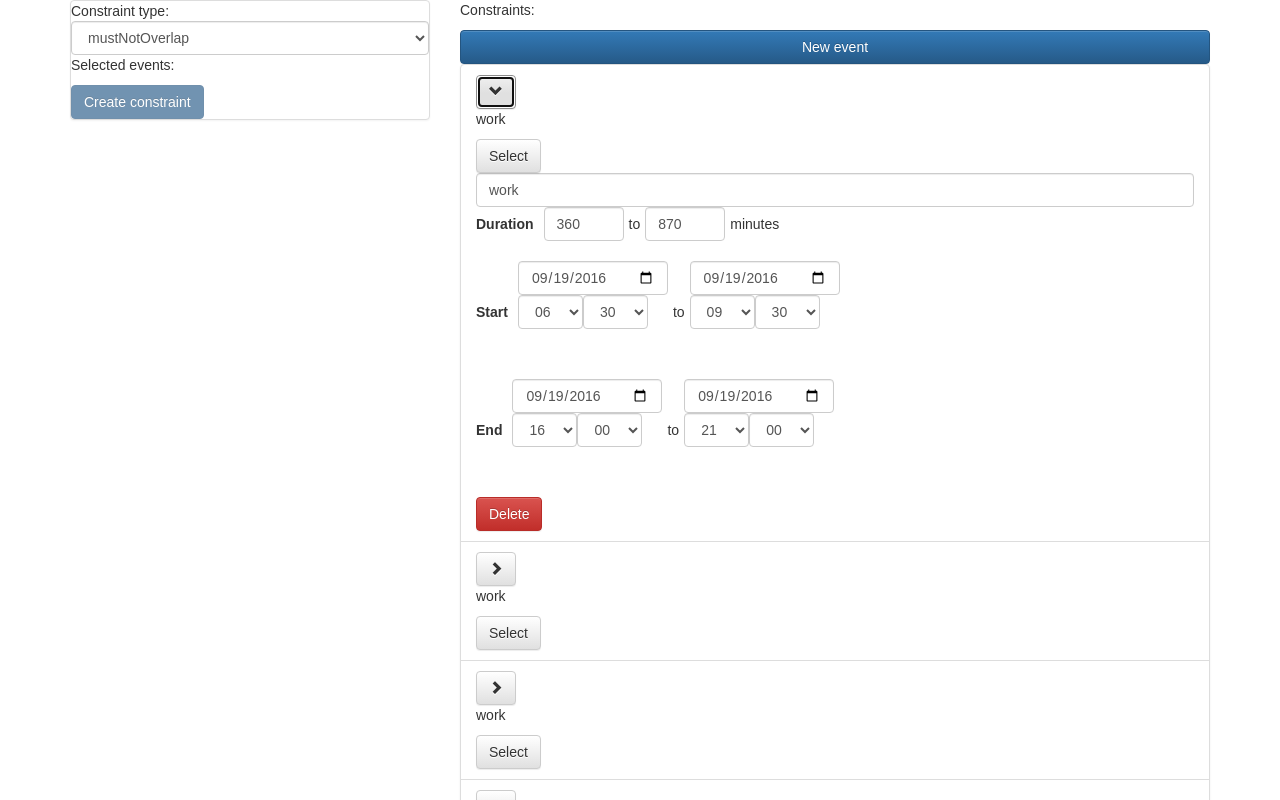
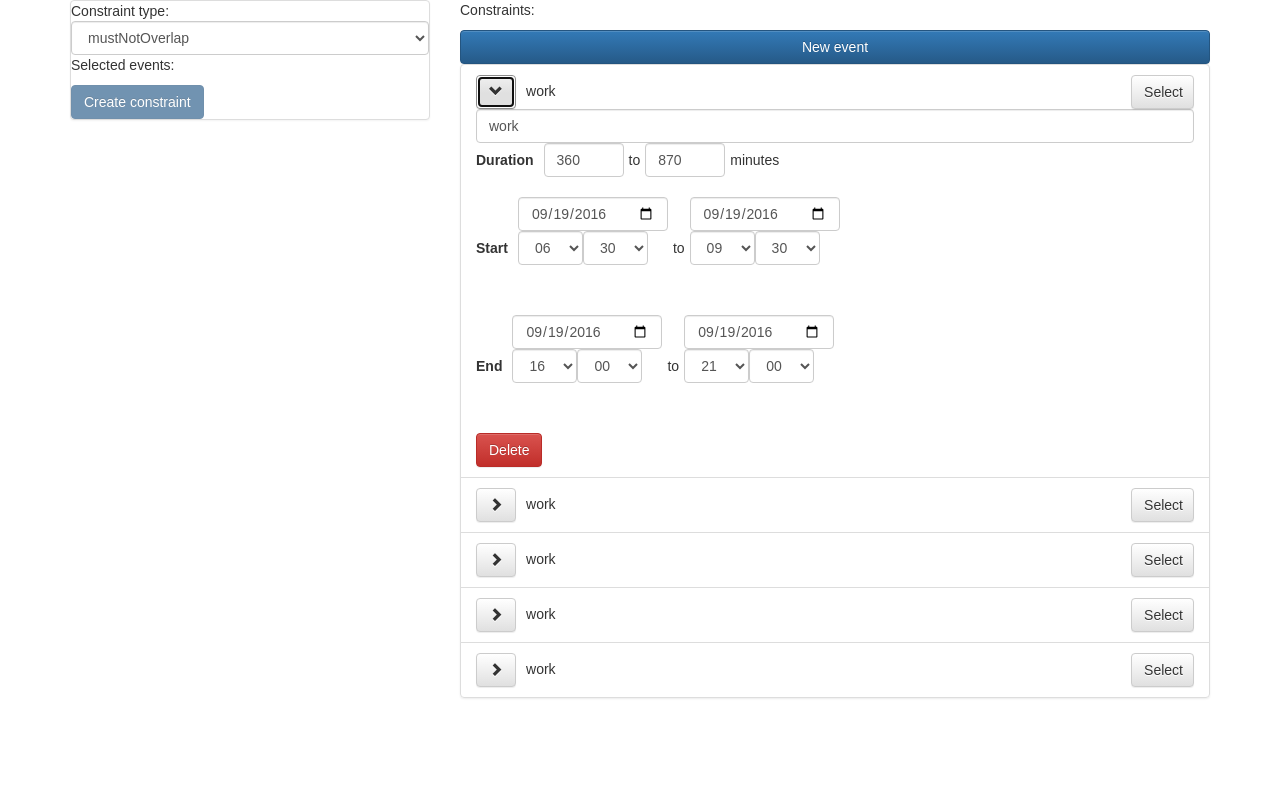
Before and after one commit to dp28/constrained-schedule, a React (Create React App) app: page / in a window 1280 px wide. Both pictures are taken after a click on the button 496 px from the left and 92 px from the top of the page. Shown: the top 800 px of the page. Built offline with nearby package versions, Linux system fonts and the light colour scheme.

Commit message:
Display unexpanded events on a single line

```diff
--- a/src/constrained-event/ConstrainedEvent.css
+++ b/src/constrained-event/ConstrainedEvent.css
@@ -7,3 +7,19 @@
   font-weight: normal;
   display: block;
 }
+
+.ConstrainedEvent-summary {
+  display: table;
+  width: 100%;
+}
+
+.ConstrainedEvent-summary button {
+  display: table-cell;
+  width: auto;
+  padding-right: 10px;
+}
+
+.ConstrainedEvent-summary p {
+  display: table-cell;
+  width: 100%;
+}
--- a/src/constrained-event/ConstrainedEvent.js
+++ b/src/constrained-event/ConstrainedEvent.js
@@ -1,61 +1,18 @@
 import React from 'react';
-import {Button} from 'react-bootstrap';
-import {connect} from 'react-redux';
 
-import TimeRange from '../time/TimeRange';
-import DurationRange from '../duration/DurationRange';
-import TextInput from '../text/TextInput';
-import {toggleEventSelected} from '../selected-events/SelectedEventActionCreators';
-import {deleteEvent} from './ConstrainedEventActionCreators';
 import Expandable from '../expandable/Expandable';
+import Summary from './ConstrainedEventSummary';
+import EditEvent from './EditConstrainedEvent';
 import './ConstrainedEvent.css';
 
-const ConstrainedEvent = ({ event, variablePath, remove, toggleSelected }) => (
+const ConstrainedEvent = (props) => (
   <div className="ConstrainedEvent">
     <Expandable
-      id={event.get('id')}
-      alwaysVisible={
-        <div>
-          <p>{event.get('name')}</p>
-          <Button onClick={toggleSelected}> Select </Button>
-        </div>
-      }
-      expanded={
-        <div>
-          <TextInput text={event.get('name')} variablePath={variablePath.concat(['name'])} />
-          <label>
-            <span className="ConstrainedEvent-field">Duration</span>
-            <DurationRange {...extractRangeProps('duration', event, variablePath)} />
-          </label>
-
-          <label>
-            <span className="ConstrainedEvent-field">Start</span>
-            <TimeRange {...extractRangeProps('start', event, variablePath)} />
-          </label>
-          <label>
-            <span className="ConstrainedEvent-field">End</span>
-            <TimeRange {...extractRangeProps('end', event, variablePath)} />
-          </label>
-          <Button bsStyle="danger" onClick={remove}> Delete </Button>
-        </div>
-      } />
+      id={props.event.get('id')}
+      alwaysVisible={<Summary event={props.event} />}
+      expanded={<EditEvent {...props} />}
+    />
   </div>
-
 );
 
-function extractRangeProps(varName, event, variablePath) {
-  return {
-    min: event.getIn([varName, 'min']),
-    max: event.getIn([varName, 'max']),
-    variablePath: variablePath.concat([varName])
-  }
-}
-
-export function mapDispatchToProps(dispatch, { event }) {
-  return {
-    remove: () => dispatch(deleteEvent(event.get('id'))),
-    toggleSelected: () => dispatch(toggleEventSelected(event.get('id')))
-  }
-}
-
-export default connect(null, mapDispatchToProps)(ConstrainedEvent);
+export default ConstrainedEvent;
--- /dev/null
+++ b/src/constrained-event/ConstrainedEventSummary.js
@@ -0,0 +1,20 @@
+import React from 'react';
+import {Button} from 'react-bootstrap';
+import {connect} from 'react-redux';
+
+import {toggleEventSelected} from '../selected-events/SelectedEventActionCreators';
+
+const ConstrainedEventSummary = ({ event, toggleSelected }) => (
+  <div className="ConstrainedEvent-summary">
+    <p>{event.get('name')}</p>
+    <Button onClick={toggleSelected}> Select </Button>
+  </div>
+);
+
+export function mapDispatchToProps(dispatch, { event }) {
+  return {
+    toggleSelected: () => dispatch(toggleEventSelected(event.get('id')))
+  }
+}
+
+export default connect(null, mapDispatchToProps)(ConstrainedEventSummary);
--- /dev/null
+++ b/src/constrained-event/EditConstrainedEvent.js
@@ -0,0 +1,45 @@
+import React from 'react';
+import {Button} from 'react-bootstrap';
+import {connect} from 'react-redux';
+
+import TimeRange from '../time/TimeRange';
+import DurationRange from '../duration/DurationRange';
+import TextInput from '../text/TextInput';
+import {deleteEvent} from './ConstrainedEventActionCreators';
+
+const EditConstrainedEvent = ({ event, variablePath, remove }) => (
+  <div >
+    <TextInput text={event.get('name')} variablePath={variablePath.concat(['name'])} />
+    <label>
+      <span className="ConstrainedEvent-field">Duration</span>
+      <DurationRange {...extractRangeProps('duration', event, variablePath)} />
+    </label>
+
+    <label>
+      <span className="ConstrainedEvent-field">Start</span>
+      <TimeRange {...extractRangeProps('start', event, variablePath)} />
+    </label>
+    <label>
+      <span className="ConstrainedEvent-field">End</span>
+      <TimeRange {...extractRangeProps('end', event, variablePath)} />
+    </label>
+    <Button bsStyle="danger" onClick={remove}> Delete </Button>
+  </div>
+
+);
+
+function extractRangeProps(varName, event, variablePath) {
+  return {
+    min: event.getIn([varName, 'min']),
+    max: event.getIn([varName, 'max']),
+    variablePath: variablePath.concat([varName])
+  }
+}
+
+export function mapDispatchToProps(dispatch, { event }) {
+  return {
+    remove: () => dispatch(deleteEvent(event.get('id')))
+  }
+}
+
+export default connect(null, mapDispatchToProps)(EditConstrainedEvent);
--- /dev/null
+++ b/src/expandable/Expandable.css
@@ -0,0 +1,18 @@
+.Expandable-always-visible  {
+  display: table;
+}
+
+.Expandable-always-visible  {
+  display: table;
+  width: 100%;
+}
+
+.Expander {
+  display: table-cell;
+}
+
+.Expandable-always-visible-content {
+  display: table-cell;
+  width: 100%;
+  padding-left: 10px;
+}
--- a/src/expandable/Expandable.js
+++ b/src/expandable/Expandable.js
@@ -3,17 +3,20 @@ import {connect} from 'react-redux';
 import {Button, Glyphicon} from 'react-bootstrap';
 
 import {expandElement, unexpandElement} from './ExpandableActionCreators';
+import './Expandable.css'
 
 const Expander = ({ toggleExpand, isExpanded }) => (
-  <Button onClick={toggleExpand(isExpanded)}>
+  <Button bsClass="btn btn-default Expander" onClick={toggleExpand(isExpanded)}>
     <Glyphicon glyph={isExpanded ? 'chevron-down' : 'chevron-right'} />
   </Button>
 )
 
 export const Expandable = ({ unexpanded, expanded, isExpanded, toggleExpand, alwaysVisible }) => (
-  <div className="expandable">
-    <Expander isExpanded={isExpanded} toggleExpand={toggleExpand} />
-    <div className="Expandable-always-visible">{alwaysVisible}</div>
+  <div className="Expandable">
+    <div className="Expandable-always-visible">
+      <Expander isExpanded={isExpanded} toggleExpand={toggleExpand} />
+      <div className="Expandable-always-visible-content">{alwaysVisible}</div>
+    </div>
     {isExpanded || <div className="Expandable-unexpanded">{unexpanded}</div>}
     {isExpanded && <div className="Expandable-expanded">{expanded}</div>}
   </div>
```
